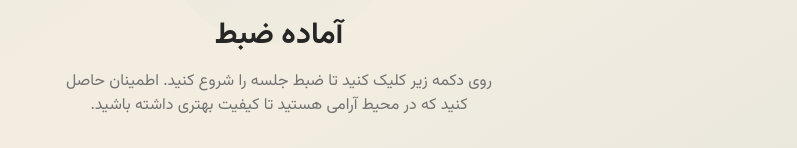
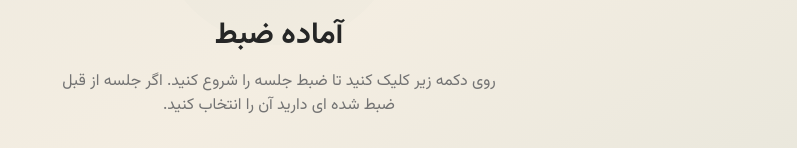
Before and after one commit to alishokri1356/neshastyar, a React (Vite) app: page /record in a window 1280 px wide. Shown: the part 328-476 px from the top of the page, without its empty margins (483-1280 px from the left). Built offline with nearby package versions, Linux system fonts and the light colour scheme.

Commit message:
Code edited in Lovable Code Editor
Edited UI in Lovable

```diff
--- a/src/pages/Record.tsx
+++ b/src/pages/Record.tsx
@@ -174,7 +174,7 @@ const Record = () => {
           <div className="space-y-4">
             <h1 className="text-3xl font-bold text-foreground">آماده ضبط</h1>
             <p className="text-muted-foreground max-w-md mx-auto">
-              روی دکمه زیر کلیک کنید تا ضبط جلسه را شروع کنید. اطمینان حاصل کنید که در محیط آرامی هستید تا کیفیت بهتری داشته باشید.
+              روی دکمه زیر کلیک کنید تا ضبط جلسه را شروع کنید. اگر جلسه از قبل ضبط شده ای دارید آن را انتخاب کنید.
             </p>
           </div>
 
```
